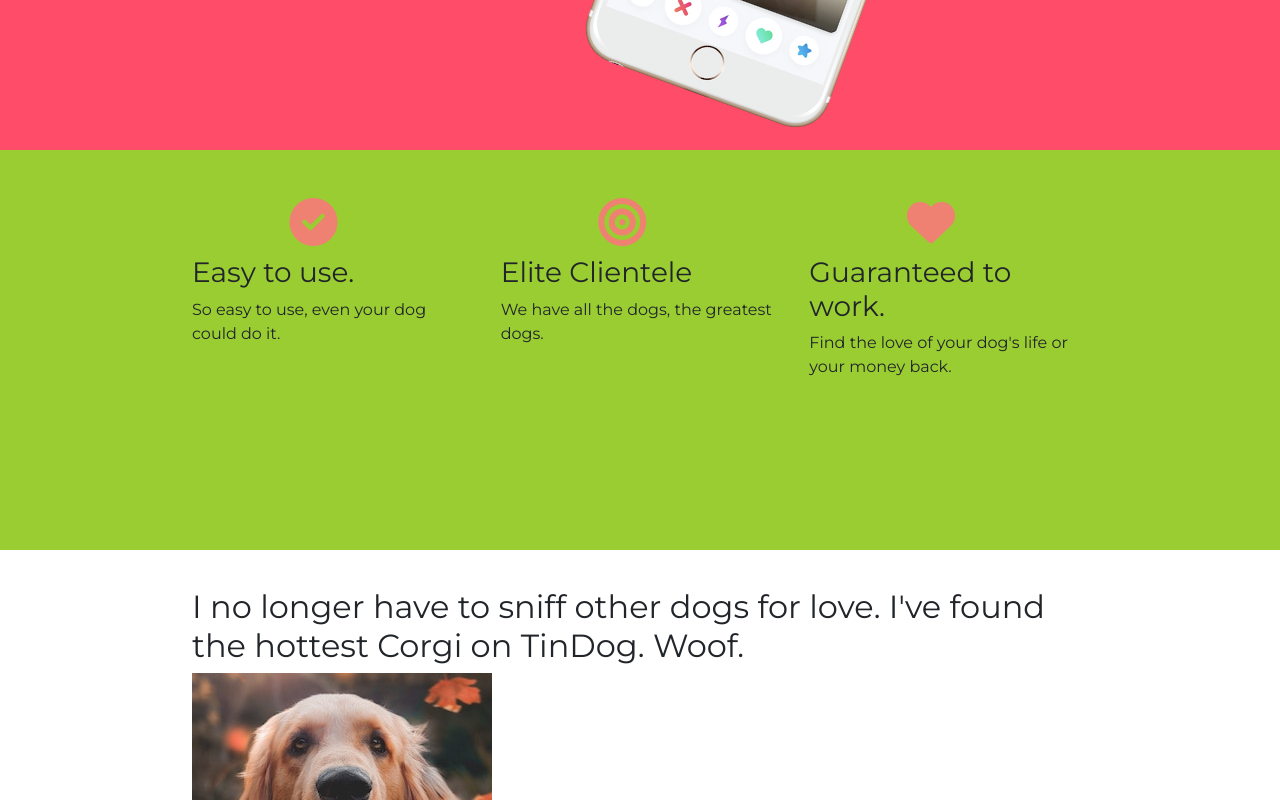
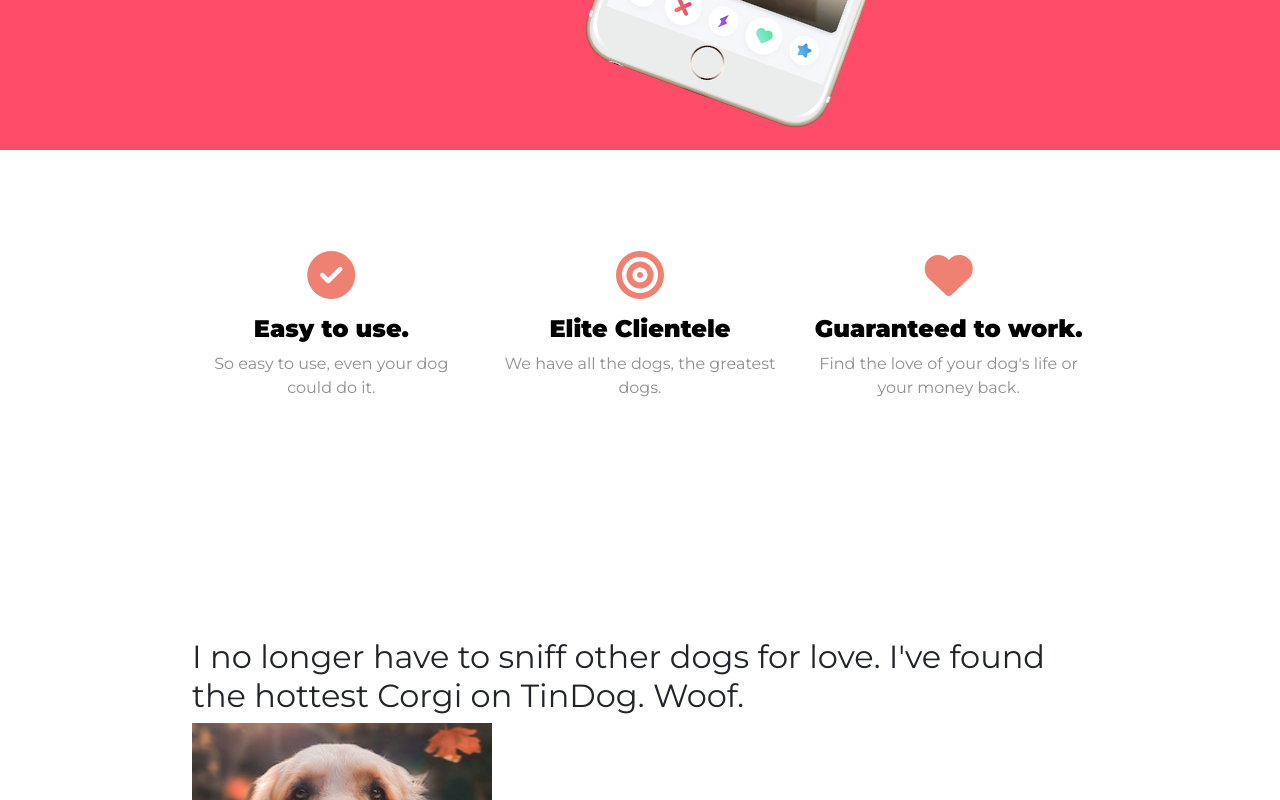
Before and after one commit to mrhallonline/tindog-bootstrap-lesson, a plain HTML site: page index.html in a window 1280 px wide. Shown: the part 593-1393 px from the top of the page. Drawn offline with nearby package versions, Linux system fonts and the light colour scheme.

Commit message:
Completed second section on my own

```diff
--- a/css/styles.css
+++ b/css/styles.css
@@ -65,14 +65,34 @@ h1 {
 
 /*** Features Section */
 #features {
-height: 400px;
-background-color: yellowgreen;
+height: 450px;
+background-color: ;
+color: #8f8f8f;
+}
+
+.features-row {
+    padding-top: 7%
+}
+
+
+.features-column {
+    text-align: center;
+}
+
+.features-column h3 {
+    color: #000;
+    font-weight: 600;
+    font-size: 1.5rem;
 
 }
 
 .features-icon {
     font-size: 3rem;
     color: #EF8172;
-    padding: 10px 35%;
+    margin-bottom: 1rem;
 
 }
+
+.features-icon:hover{
+    color: #ff4c68;
+}
--- a/index.html
+++ b/index.html
@@ -64,18 +64,18 @@
 
   <section id="features">
 <div class="container-fluid">
-    <div class="row">
-      <div class="col">
+    <div class="row features-row">
+      <div class="col-lg-4 col-md-12 features-column">
           <i class="fas fa-check-circle features-icon"></i>
         <h3>Easy to use.</h3>
         <p>So easy to use, even your dog could do it.</p>
       </div>
-      <div class="col">
+      <div class="col-lg-4 col-md-12 features-column">
           <i class="fas fa-bullseye features-icon"></i>
         <h3>Elite Clientele</h3>
         <p>We have all the dogs, the greatest dogs.</p>
       </div>
-      <div class="col">
+      <div class="col-lg-4 col-md-12 features-column">
           <i class="fas fa-heart features-icon"></i>
         <h3>Guaranteed to work.</h3>
         <p>Find the love of your dog's life or your money back.</p>
```
